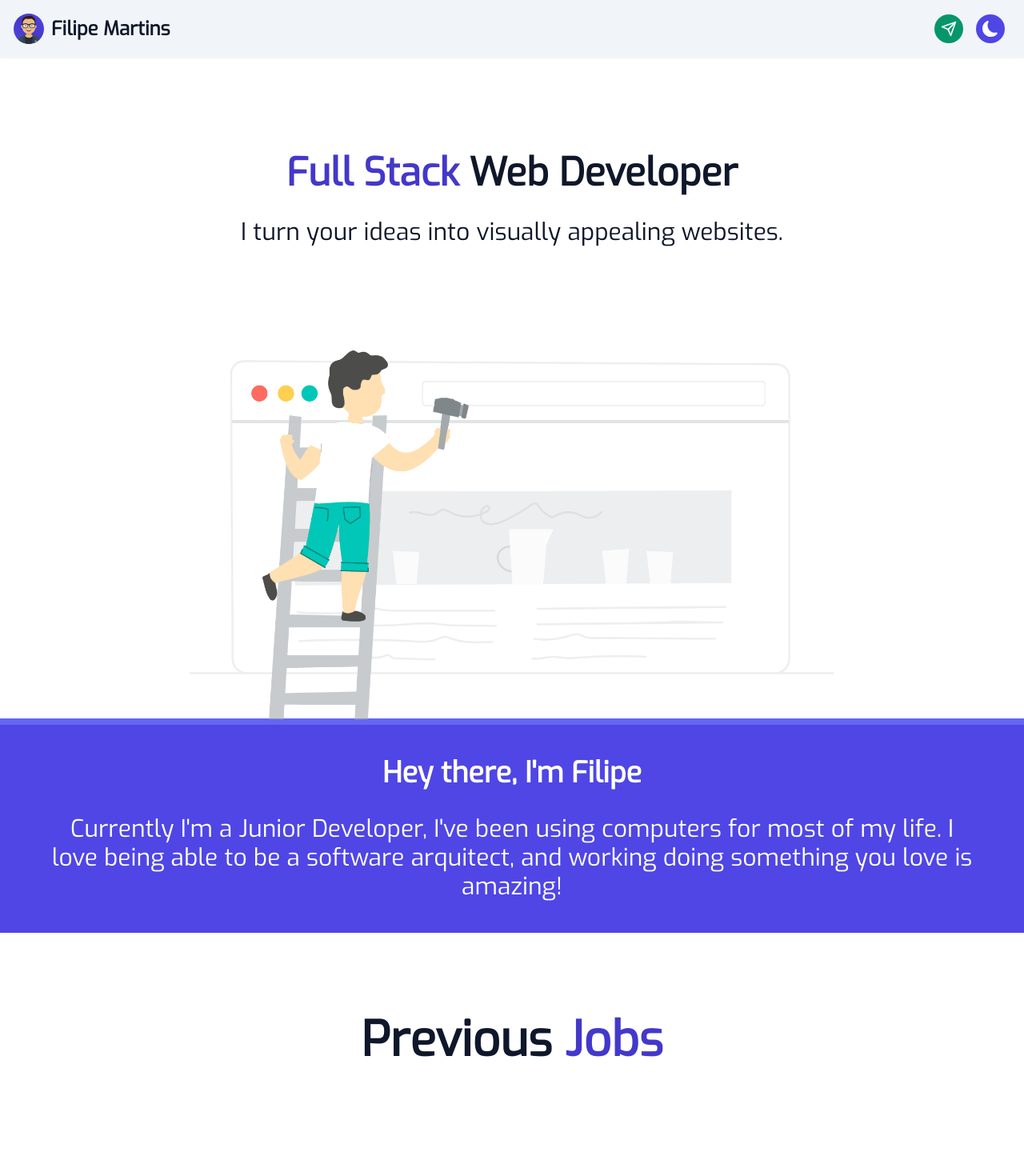
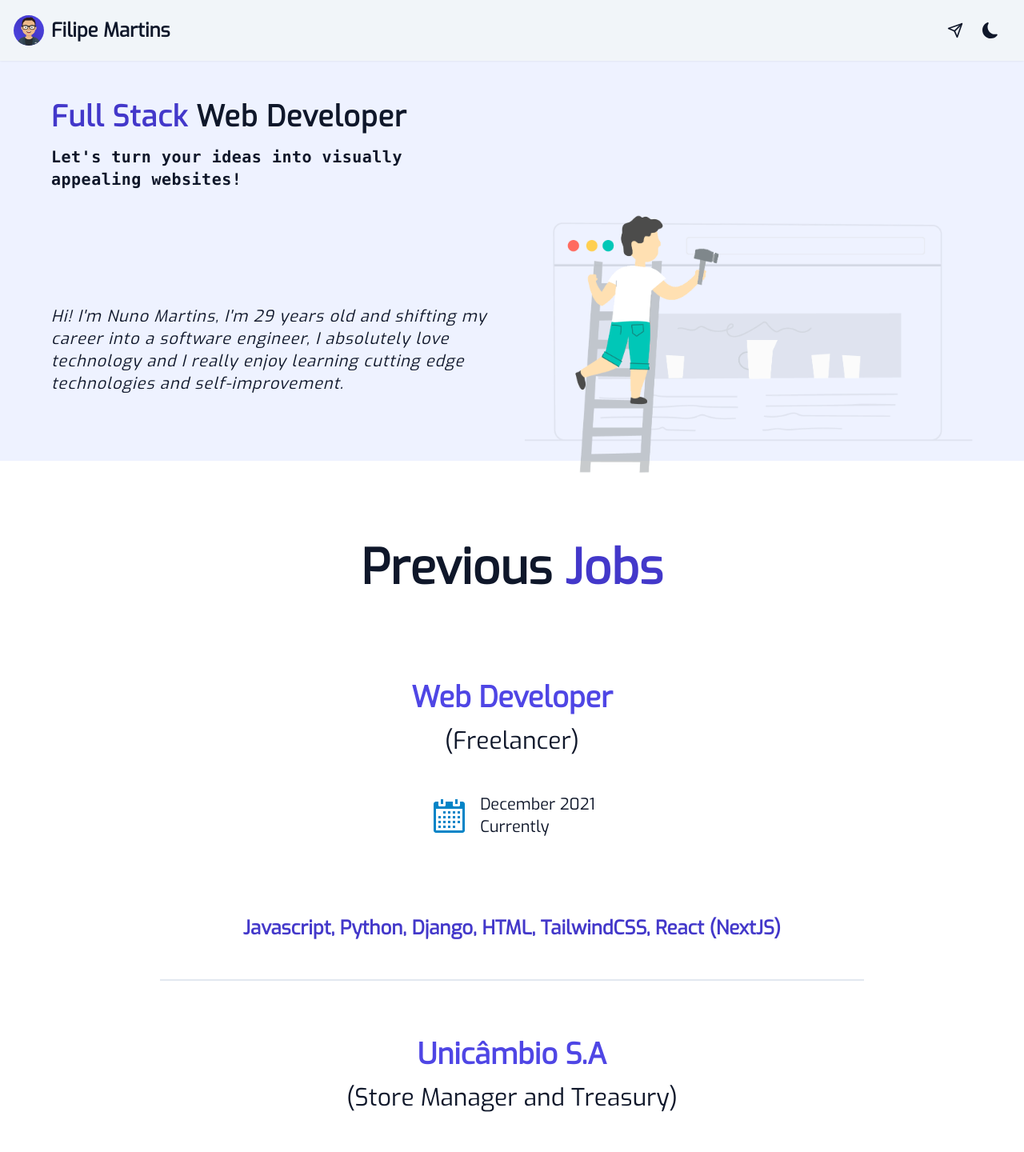
Before and after one commit to Filigs/next-portfolio, a Next.js app: page / in a window 1280 px wide. Shown: the top 1440 px of the page at 80% size. Built offline with nearby package versions, Linux system fonts and the light colour scheme.

Commit message:
hero revamp
replaced text-inherit (was affecting animation's performance)

```diff
--- a/components/experience.js
+++ b/components/experience.js
@@ -54,10 +54,10 @@ export default function Experience() {
   // array com trabalhos
 
   return (
-    <div className="block bg-inherit rounded-t-xl">
+    <div className="block bg-light dark:bg-dark rounded-t-xl">
       <div className="mx-auto">
         <div className="flex flex-col gap-4">
-          <section className="p-10 lg:p-14 bg-inherit dark:bg-inherit span rounded-xl border-0">
+          <section className="p-10 lg:p-14 bg-light dark:bg-dark span rounded-xl border-0">
             <p className="cursor-default text-center text-4xl lg:text-6xl font-black my-8 max-w-fit mx-auto dark:after:text-light p-4 rounded-xl ">
               {" "}
               <span>{"Previous "}</span>
--- a/components/footer.js
+++ b/components/footer.js
@@ -3,9 +3,9 @@ import Link from "next/link";
 
 export default function Footer() {
   return (
-    <footer className="relative lg:relative min-w-full max-w-full inset-x-0 bottom-0 p-4 lg:p-8 bg-slate-800 shadow md:flex md:items-center dark:bg-slate-800 border-t-2 border-x-0 border-b-0 border-slate-700 transition-transform duration-300">
+    <footer className="relative lg:relative min-w-full max-w-full inset-x-0 bottom-0 p-4 lg:p-8 bg-slate-800 shadow md:flex md:items-center dark:bg-slate-800 border-t-2 border-x-0 border-b-0 border-slate-700 transition-all duration-75 lg:duration-500">
       <div className="flex flex-row flex-wrap lg:flex-col w-full items-center mt-3 text-sm lg:text-md text-slate-200 font-normal font-sans sm:mt-0 transition-transform duration-300 tracking-wider gap-4 lg:gap-8 justify-center lg:justify-center px-4 py-4">
-        <div className="inline-flex gap-2 text-center lg:text-center items-center transition-transform duration-300 justify-evenly">
+        <div className="inline-flex gap-2 text-center lg:text-center items-center transition-all duration-75 lg:duration-500 justify-evenly">
           <p className="text-sm lg:text-lg xl:text-xl text-start lg:text-md text-slate-400 dark:text-slate-400 transition-transform duration-300 tracking-wide font-normal font-serif ">
             {"© 2022 "}
             <a
--- /dev/null
+++ b/components/index/biography.js
@@ -0,0 +1,13 @@
+export default function Biography() {
+  const biography = {
+    // title: "Hey there, I'm Filipe",
+    body: "Hi! I'm Nuno Martins, I'm 29 years old and shifting my career into a software engineer, I absolutely love technology and I really enjoy learning cutting edge technologies and self-improvement.",
+  };
+  return (
+    <div className="text-dark dark:text-light border-0">
+      <p className="text-md lg:text-lg xl:text-xl italic text-start lg:max-w-xl tracking-wider">
+        {biography.body}
+      </p>
+    </div>
+  );
+}
--- a/components/index/hero.js
+++ b/components/index/hero.js
@@ -1,54 +1,46 @@
 import Image from "next/image";
 import landingImage from "/public/engineering.png";
+import Biography from "./biography";
 
 export default function Hero() {
-  const biography = {
-    title: "Hey there, I'm Filipe",
-    body: "Currently I'm a Junior Developer, I've been using computers for most of my life. I love being able to be a software arquitect, and working doing something you love is amazing!",
-  };
   const filipe = {
     name: "Nuno Filipe Martins",
     role: "Web Developer",
     spec: "Full Stack",
-    about: "I turn your ideas into visually appealing websites.",
+    about: "Let's turn your ideas into visually appealing websites!",
   };
 
   return (
     <div className="border-0">
-      <div className="flex flex-col min-w-full max-w-full lg:flex-row lg:justify-center lg:items-center items-center justify-center leading-normal pt-8 lg:pt-24 bg-inherit dark:bg-inherit rounded-3xl ">
-        <div id={"portrait"} className="rounded text-center justify-center ">
-          {/* name */}
-          <div className="space-y-8 p-2 lg:p-6 ">
-            <p className="text-3xl lg:text-5xl font-bold text-center text-inherit ">
+      <div className="grid p-8 lg:grid lg:grid-cols-2 lg:gap-x-8 lg:p-16 items-center leading-normal bg-indigo-50 dark:bg-sky-800 lg:min-w-full transition-all duration-75 lg:duration-500">
+        {/* hero */}
+        <div className="block rounded text-center lg:text-start space-y-24 xl:space-y-36 xl:-translate-y-4">
+          {/* text */}
+          <section className="space-y-4">
+            <p className="text-2xl lg:text-4xl font-bold tracking-wide">
               <span className="text-indigo-700 dark:text-sky-500">
                 {filipe.spec + " "}
               </span>
-              <span>{filipe.role}</span>
+              <span className="text-dark dark:text-light">{filipe.role}</span>
             </p>
-            <p className="text-2xl lg:text-3xl font-normal text-center text-inherit ">
+            <p className="text-lg lg:text-xl font-mono font-bold text-dark dark:text-light tracking-wide">
               {filipe.about}
             </p>
+          </section>
+          <section className="">
+            <section>
+              <Biography />
+            </section>
+          </section>
         </div>
-          {/* hero */}
 
-          <section className="scale-90 lg:max-w-4xl lg:mx-auto items-center justify-center pt-8 lg:pt-12 translate-y-4 md:translate-y-8 ">
+        {/* landing pic */}
+        <div className="pt-12 translate-y-10 lg:min-w-full items-center justify-center lg:translate-y-20">
           <Image
             src={landingImage}
             alt="Web development vector"
             layout="responsive"
           />
-          </section>
-
-          <div className="border-0 text-center justify-center lg:min-w-full">
-            <div className="py-8 lg:py-10 space-y-8 text-light bg-indigo-600 dark:bg-sky-500 dark:text-dark p-10 lg:p-14 border-t-8 border-indigo-500 dark:border-sky-600">
-              <p className="text-3xl lg:text-4xl font-bold text-center">
-                {biography.title}
-              </p>
-              <p className="text-2xl lg:text-3xl font-normal leading-relaxed text-center">
-                {biography.body}
-              </p>
-            </div>{" "}
-          </div>
         </div>
       </div>
     </div>
--- a/components/navbar.js
+++ b/components/navbar.js
@@ -6,7 +6,7 @@ import { FiSend } from "react-icons/fi";
 
 export default function NavBar() {
   return (
-    <nav className="bg-slate-100 dark:bg-slate-800 shadow-sm dark:shadow-slate-500 transition-colors duration-300 sticky lg:sticky min-w-full max-w-full inset-x-0 top-0 z-10">
+    <nav className="bg-slate-100 dark:bg-slate-800 shadow-sm dark:shadow-slate-500 transition-all duration-75 lg:duration-500 sticky lg:sticky min-w-full max-w-full inset-x-0 top-0 z-10">
       <div className="flex flex-row flex-wrap justify-between items-center p-4">
         <div className="text-dark dark:text-light inline-flex gap-2">
           <Image
@@ -24,13 +24,13 @@ export default function NavBar() {
         </div>
 
         <div className="text-dark dark:text-light inline-flex items-center border-0">
-          <section className="mx-2 p-2 text-md lg:text-lg xl:text-xl transition-transform duration-300 border-0 rounded-full text-light bg-emerald-600 hover:bg-transparent dark:bg-lime-500 hover:text-emerald-600 dark:hover:text-inherit dark:hover:bg-transparent hover:-translate-y-1 hover:scale-110">
+          <section className="mx-1 p-1 text-xl transition-all duration-75 lg:duration-500 border-0 rounded-full">
             <Link href="/contact-form" passHref>
               <FiSend alt="Contact me" />
             </Link>
           </section>
           <section
-            className="mx-2 text-md lg:text-lg xl:text-xl transition-transform duration-300 border-0 rounded-full text-light bg-indigo-600 hover:bg-transparent dark:bg-sky-500 hover:text-indigo-600 dark:hover:text-inherit dark:hover:bg-transparent hover:-translate-y-1 hover:scale-110"
+            className="mx-1 p-1 text-xl transition-all duration-75 lg:duration-500 border-0 rounded-full"
             alt="Switch color theme between dark and light mode"
           >
             <ThemeSwitch />
--- a/components/socials.js
+++ b/components/socials.js
@@ -13,7 +13,7 @@ export default function Socials() {
       {/* <li className="items-center text-lg lg:text-2xl"> */}
       <span className="sr-only">{"Social Links"}</span>
       {/* </li> */}
-      <li className="items-center p-1 lg:p-2 hover:-translate-y-1 hover:scale-110 text-inherit hover:text-indigo-600 hover:bg-indigo-600 dark:hover:text-sky-600 text-lg lg:text-2xl xl:text-4xl rounded-xl transition-all duration-300 ">
+      <li className="items-center p-1 lg:p-2 hover:-translate-y-1 hover:scale-110 text-light dark:text-dark hover:text-indigo-600 hover:bg-indigo-600 dark:hover:text-sky-600 text-lg lg:text-2xl xl:text-4xl rounded-xl transition-all duration-300 ">
         <a
           href={contacts.linkedIn}
           target="_blank"
@@ -26,7 +26,7 @@ export default function Socials() {
         </a>
       </li>
 
-      <li className="items-center p-1 lg:p-2 hover:-translate-y-1 hover:scale-110 text-inherit hover:text-indigo-600 hover:bg-indigo-600 dark:hover:text-sky-600 text-lg lg:text-2xl xl:text-4xl rounded-xl transition-all duration-300">
+      <li className="items-center p-1 lg:p-2 hover:-translate-y-1 hover:scale-110 text-light dark:text-dark hover:text-indigo-600 hover:bg-indigo-600 dark:hover:text-sky-600 text-lg lg:text-2xl xl:text-4xl rounded-xl transition-all duration-300">
         <a
           href={contacts.github}
           target="_blank"
--- a/pages/_document.js
+++ b/pages/_document.js
@@ -65,7 +65,7 @@ class myDocument extends Document {
             `}
         </Script>
 
-        <body className="text-dark bg-light dark:bg-dark dark:text-light transition-colors duration-300 antialiased scroll-smooth">
+        <body className="text-dark bg-light dark:bg-dark dark:text-light transition-all duration-75 lg:duration-500 antialiased scroll-smooth">
           <div id="modal-root"></div>
           <Main />
           <NextScript />
--- a/pages/index.js
+++ b/pages/index.js
@@ -11,7 +11,7 @@ export default function Home() {
         <title>{titleName}</title>
         <meta
           name="description"
-          content="Curriculo pertencente a Filipe Martins"
+          content="Nuno Filipe Martins, a web developer that uses React technologies to build responsive, lightweight and UX friendly apps or websites"
         />
 
         {/* */}
@@ -23,7 +23,6 @@ export default function Home() {
           <section>
             <Hero />
           </section>
-
           <section>
             <Experience />
           </section>
```
Lines whose indentation alone changed are shown as unchanged.
